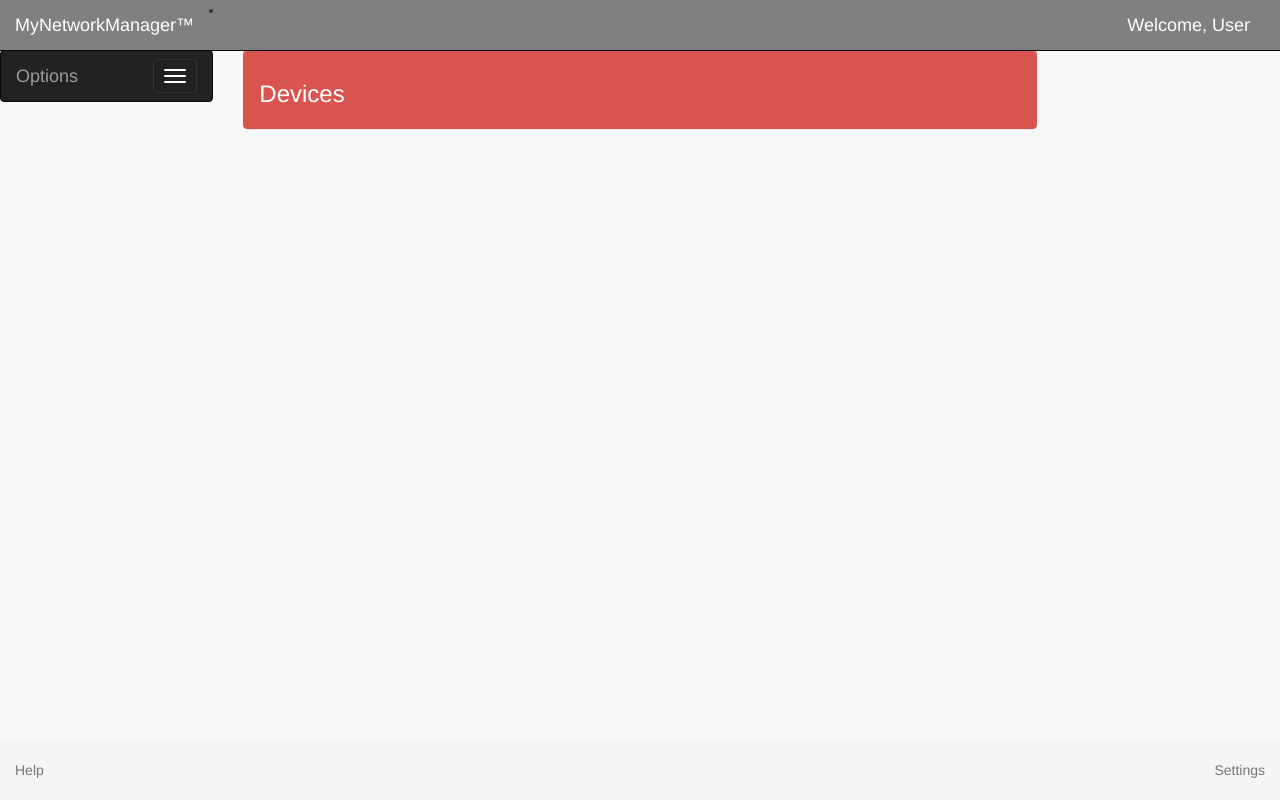
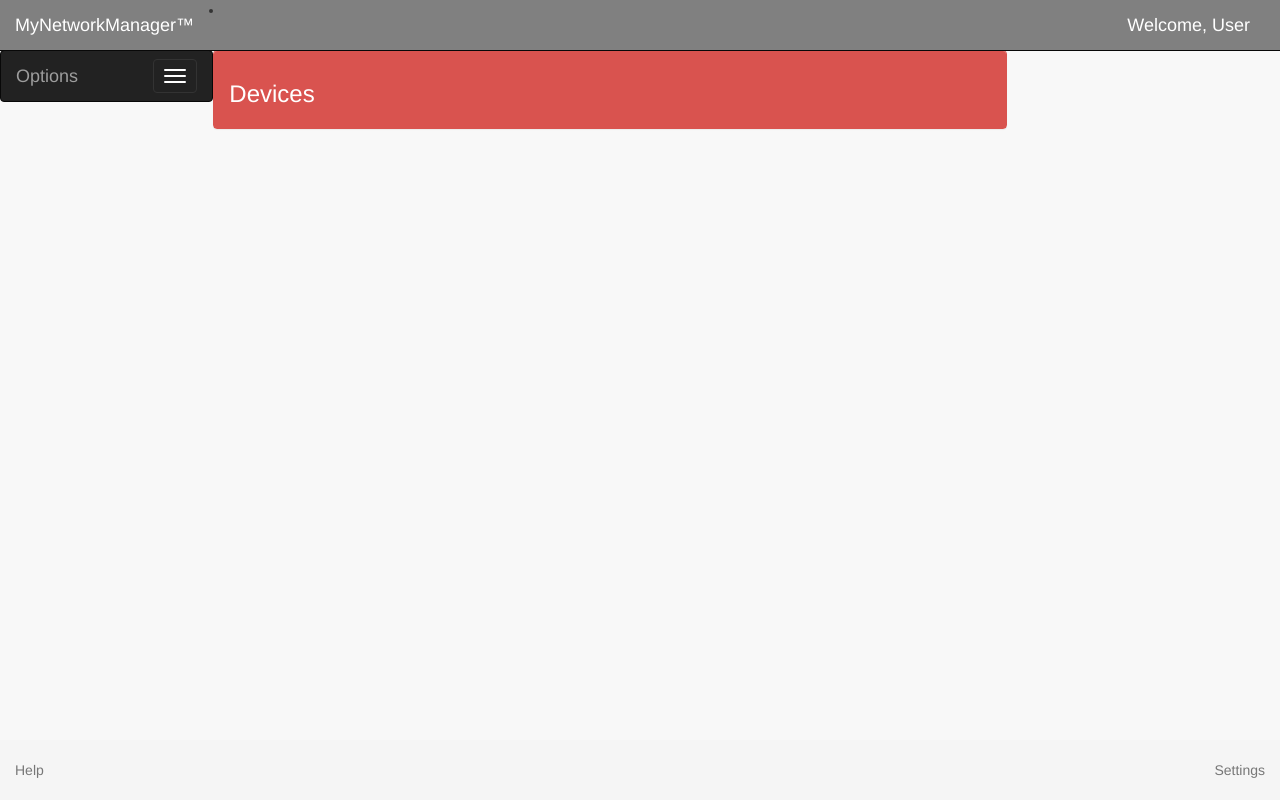
Before and after one commit to darcy-clark/cuhacking2017, a plain HTML site: page devices.html in a window 1280 px wide. Drawn offline with nearby package versions, Linux system fonts and the light colour scheme; no server answers.

```diff
--- a/devices.html
+++ b/devices.html
@@ -59,7 +59,7 @@
 </div>
 <!-- /#wrapper -->
 
-<div class="col-lg-8">
+<div class="col-lg-8" style="margin-left: -30px">
     <div class="container-fluid">
         <div class="panel panel-red">
             <div class="panel-heading">
```
Also changed, not shown: notification.html (+1 -1 lines).
